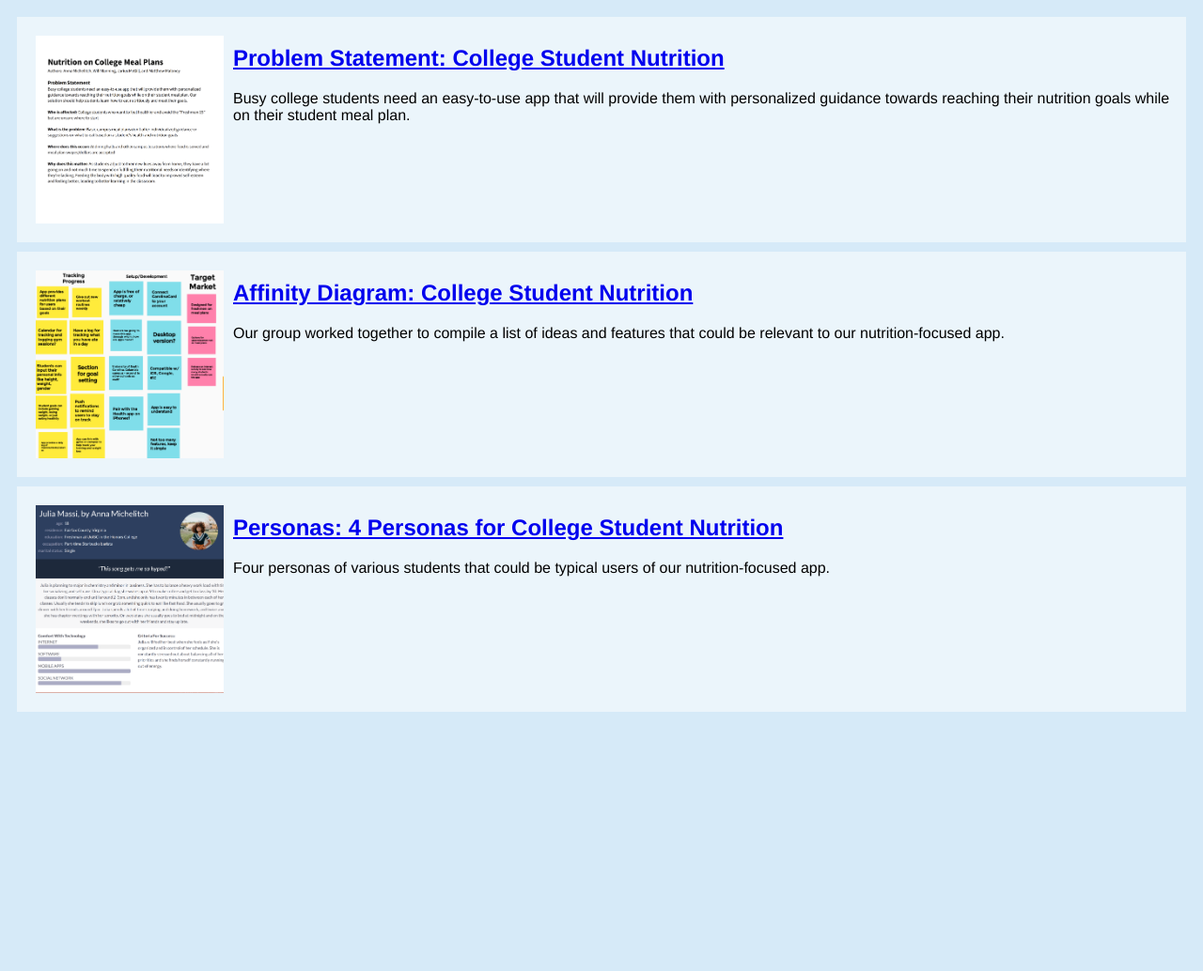
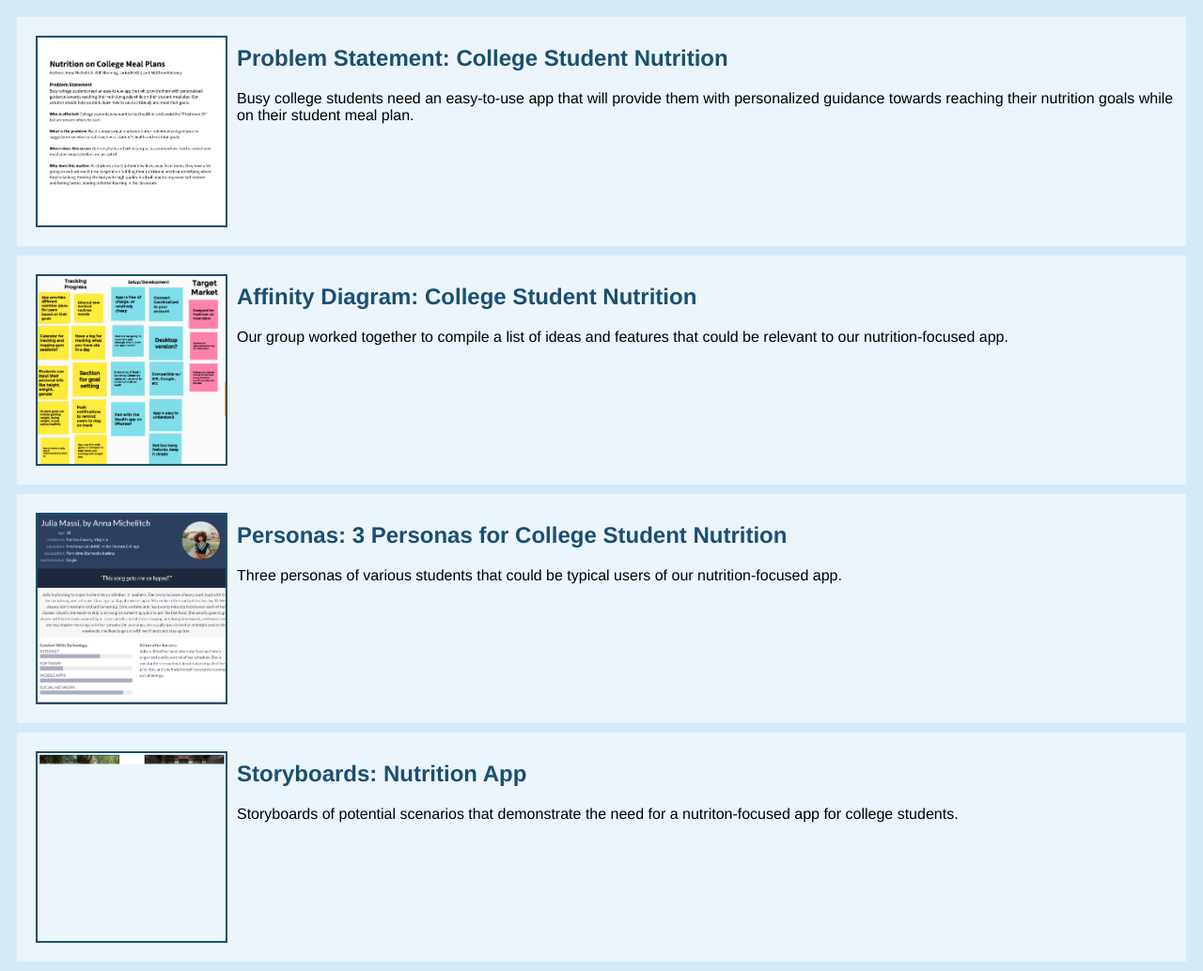
Before and after one commit to acmichelitch/acmichelitch.github.io, a plain HTML site: page index.html in a window 1280 px wide. Shown: the part 48-1082 px from the top of the page at 94% size. Before the commit the page ends 816 px from the top, so only its background shows below. Drawn offline with Linux system fonts and the light colour scheme.

Commit message:
Add files via upload

```diff
--- a/index.html
+++ b/index.html
@@ -34,9 +34,20 @@
             <section class="assignment">
                 <a href='Files/CSCE 190 - Combined Personas.pdf'><img src ="Images/Persona Preview.png"></a>
                 <section class="ass-details">
-                    <a href="Files/CSCE 190 - Combined Personas.pdf"><h2>Personas: 4 Personas for College Student Nutrition</h2></a>
+                    <a href="Files/CSCE 190 - Combined Personas.pdf"><h2>Personas: 3 Personas for College Student Nutrition</h2></a>
                     <p>
-                        Four personas of various students that could be typical users of our nutrition-focused app.
+                        Three personas of various students that could be typical users of our nutrition-focused app.
+                    </p>
+                </section>
+            </section>
+
+                <!-- Storyboard Assignment-->
+            <section class="assignment">
+                <a href='Files/CSCE 190 Storyboard.pdf'><img src = "images/Storyboard Screenshot.png"></a>
+                <section class="ass-details">
+                    <a href="Files/CSCE 190 Storyboard.pdf"><h2>Storyboards: Nutrition App</h2></a>
+                    <p>
+                        Storyboards of potential scenarios that demonstrate the need for a nutriton-focused app for college students.
                     </p>
                 </section>
             </section>
--- a/styles.css
+++ b/styles.css
@@ -12,9 +12,21 @@ body {
 
 .assignment img {
     width: 200px;
-    padding: 10px;
+    margin: 10px;
+    border: 2px solid #1B4F72;
+}
+
+a {
+    text-decoration: none;
+    color: #1B4F72;
+
 }
 
 h1 {
     color: #1B4F72;
 }
+
+title {
+    text-align: center;
+    color: #1B4F72;
+}
```
Also changed, not shown: Images/Storyboard Screenshot.png (added), 1 other file.
